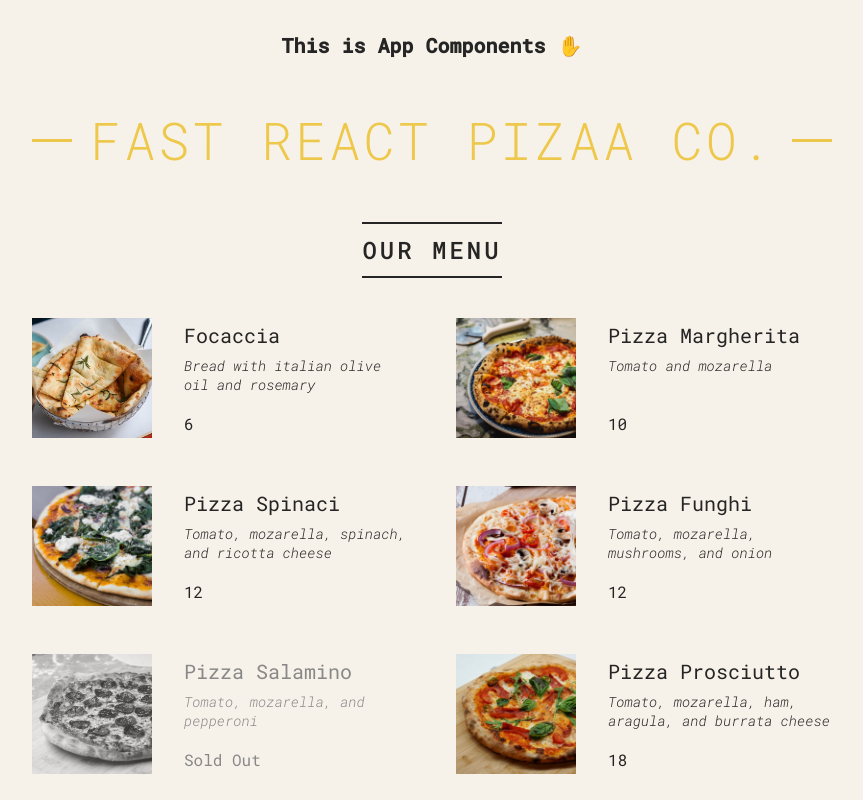
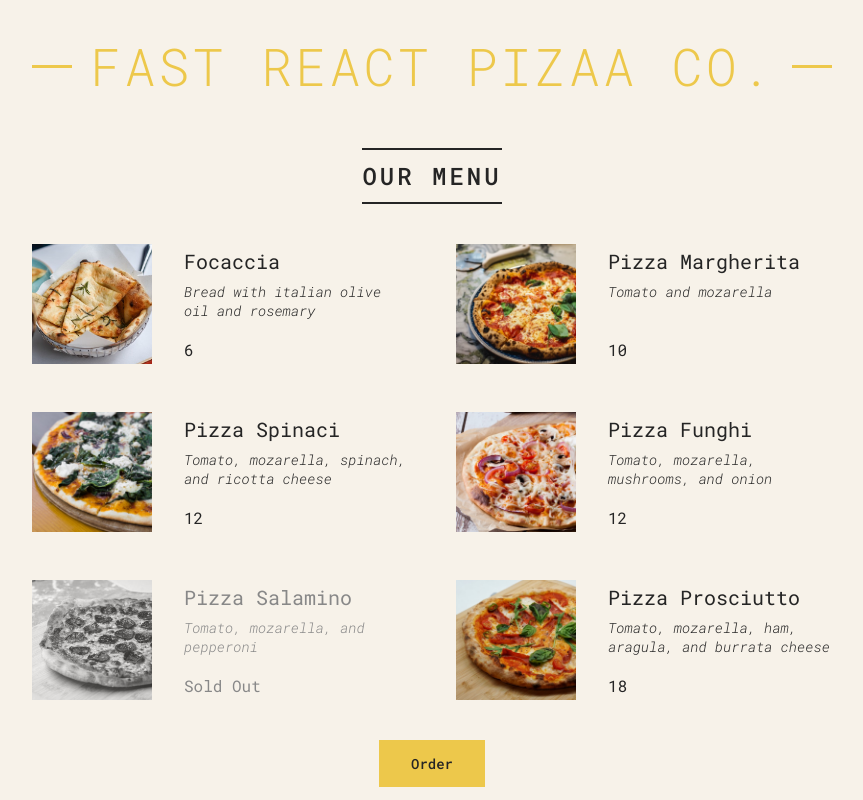
Before and after one commit to TanmayVidhate/pizza-app, a React (Vite) app: page / in a window 1280 px wide. Shown: the top 800 px of the page, without its empty margins (208-1071 px from the left). Built offline with nearby package versions, Linux system fonts and the light colour scheme.

Commit message:
remove line

```diff
--- a/src/Views/App.jsx
+++ b/src/Views/App.jsx
@@ -6,7 +6,6 @@ let App = () => {
   return (
     <>
       <div className="container">
-        <h1>This is App Components ✋</h1>
         <Header />
         <Menu />
         <Footer />
```
